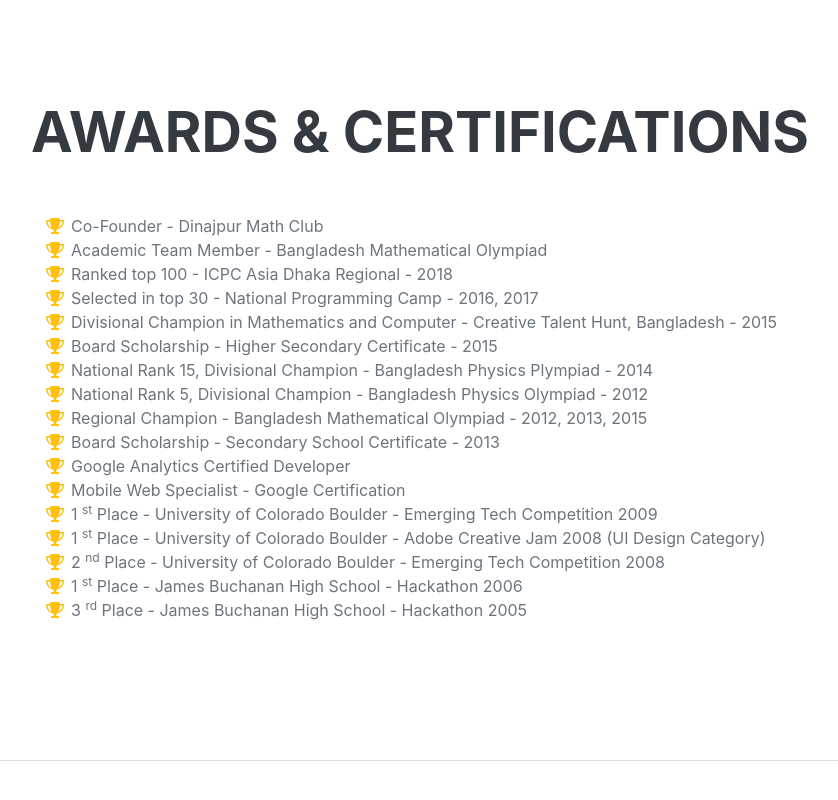
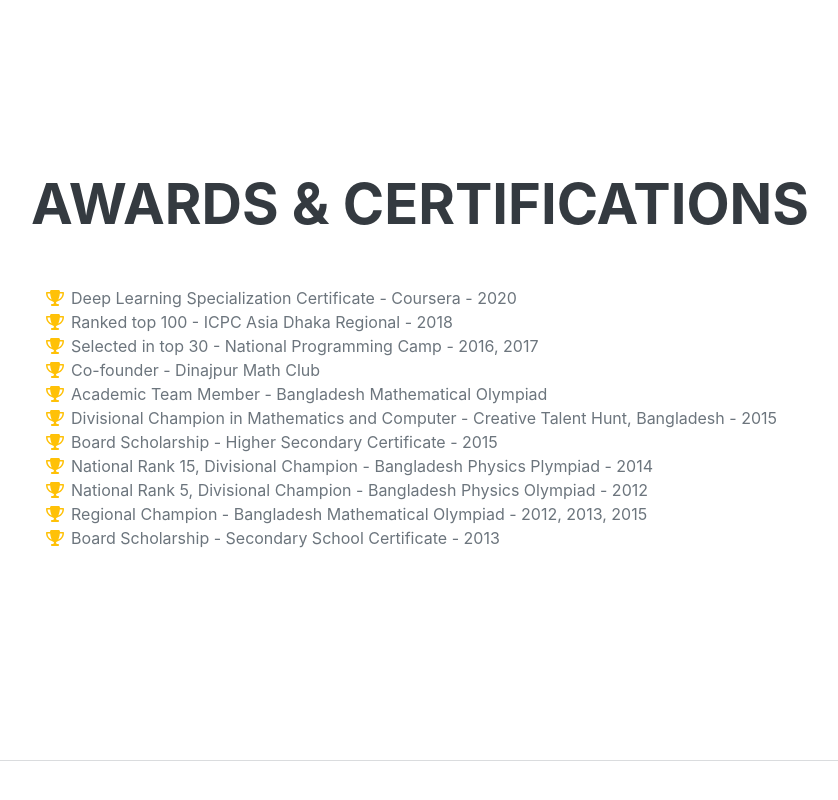
Before and after one commit to RRJahin/RRJahin.github.io, a plain HTML site: page index.html in a window 1280 px wide. Shown: the part 4110-4910 px from the top of the page, without its empty margins (289-1127 px from the left). Drawn offline with nearby package versions, Linux system fonts and the light colour scheme; a web font is replaced by a local one.

Commit message:
awards-updated

```diff
--- a/index.html
+++ b/index.html
@@ -194,11 +194,7 @@
                     <ul class="fa-ul mb-0">
                         <li>
                             <span class="fa-li"><i class="fas fa-trophy text-warning"></i></span>
-                            Co-Founder - Dinajpur Math Club
-                        </li>
-                        <li>
-                            <span class="fa-li"><i class="fas fa-trophy text-warning"></i></span>
-                            Academic Team Member - Bangladesh Mathematical Olympiad
+                            Deep Learning Specialization Certificate - Coursera - 2020
                         </li>
                         <li>
                             <span class="fa-li"><i class="fas fa-trophy text-warning"></i></span>
@@ -207,6 +203,14 @@
                         <li>
                             <span class="fa-li"><i class="fas fa-trophy text-warning"></i></span>
                             Selected in top 30 -  National Programming Camp - 2016, 2017
+                        </li>
+                        <li>
+                            <span class="fa-li"><i class="fas fa-trophy text-warning"></i></span>
+                            Co-founder - Dinajpur Math Club
+                        </li>
+                        <li>
+                            <span class="fa-li"><i class="fas fa-trophy text-warning"></i></span>
+                            Academic Team Member - Bangladesh Mathematical Olympiad
                         </li>
                         <li>
                             <span class="fa-li"><i class="fas fa-trophy text-warning"></i></span>
@@ -234,7 +238,7 @@
                         </li>
 
                         <!-- Template -->
-                        <li>
+                        <!-- <li>
                             <span class="fa-li"><i class="fas fa-trophy text-warning"></i></span>
                             Google Analytics Certified Developer
                         </li>
@@ -271,7 +275,7 @@
                             3
                             <sup>rd</sup>
                             Place - James Buchanan High School - Hackathon 2005
-                        </li>
+                        </li> -->
                     </ul>
                 </div>
             </section>
```
